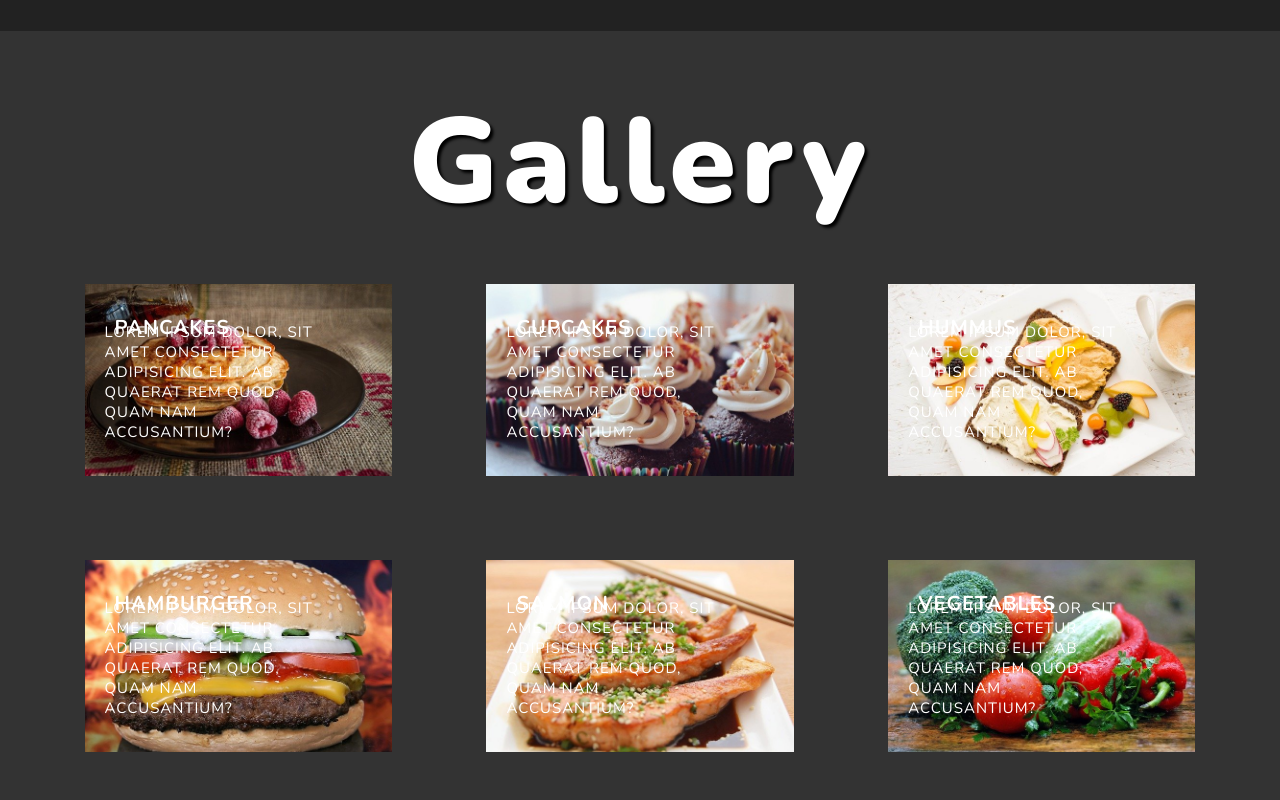
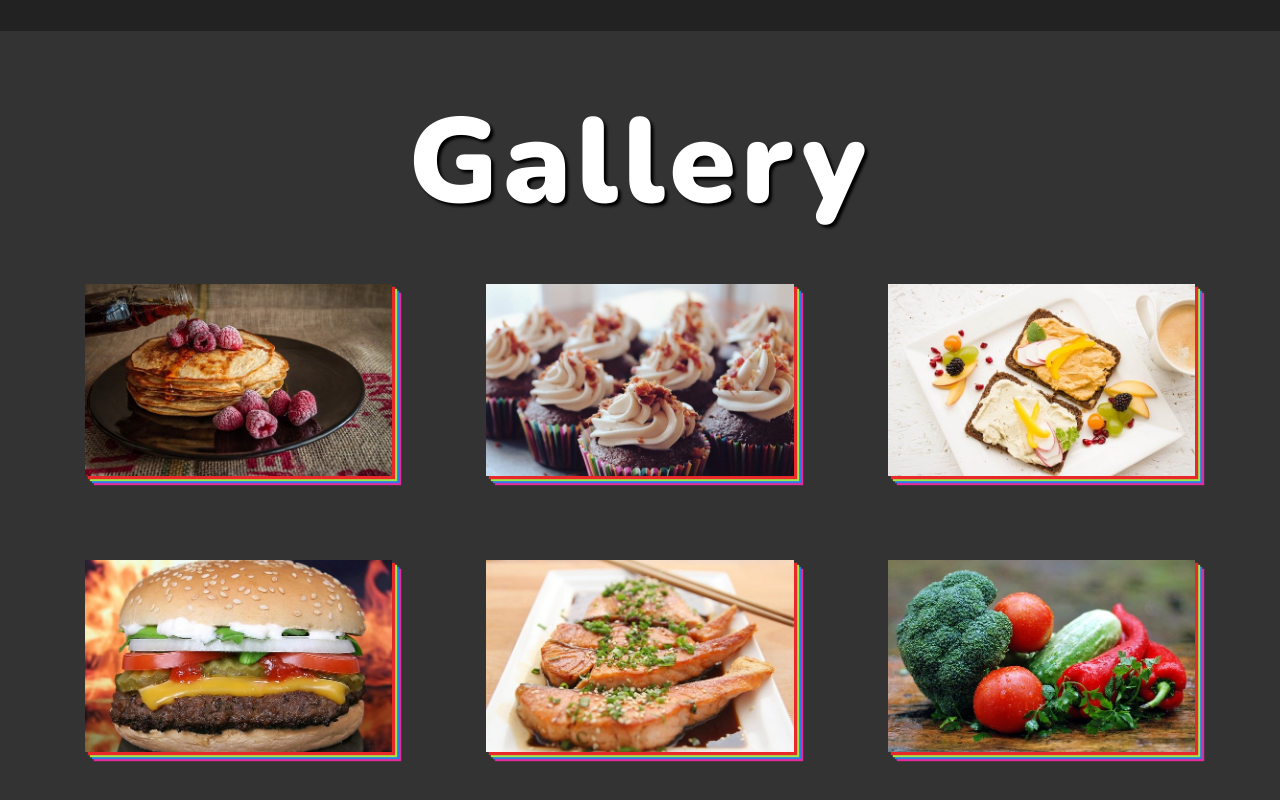
Before and after one commit to kamil3397/foods-page, a plain HTML site: page index.html in a window 1280 px wide. Shown: the part 1569-2369 px from the top of the page. Drawn offline with nearby package versions, Linux system fonts and the light colour scheme.

Commit message:
gallery with animation done

```diff
--- a/style.css
+++ b/style.css
@@ -165,10 +165,52 @@ html {
   margin: 4rem 1rem;
 }
 
+.gallery-link::before {
+  content: "";
+  position: absolute;
+  top: 2vw;
+  left: 80%;
+  width: 0.2rem;
+  height: 0;
+  background-color: #fff;
+  z-index: 10;
+  transition: height 0.5s;
+}
+
+.gallery-link::after {
+  content: "";
+  position: absolute;
+  top: 30%;
+  left: 2rem;
+  width: 0;
+  height: 0.2rem;
+  background-color: #fff;
+  transition: width 0.5s;
+}
+
+.gallery-link:hover::before {
+  height: 80%;
+}
+
+.gallery-link:hover::after {
+  width: 90%;
+}
+
 .food-img {
   width: 24vw;
   height: 15vw;
   object-fit: cover;
+  box-shadow: .3rem .3rem 0.1rem #e92929, .5rem .5rem .1rem #a2e946,
+    .7rem .7rem .1rem #297ce9, .9rem .9rem .1rem #e92999;
+    transition: all .5s;
+}
+
+.gallery-link:hover .food-img{
+  box-shadow: 1rem 1rem 0.1rem #e92929, 2rem 2rem .1rem #a2e946,
+    3rem 3rem .1rem #297ce9, 4rem 4rem .1rem #e92999;
+    filter: blur(.5rem);
+    opacity: .5;
+    transform: scale(1.1);
 }
 
 .food-name {
@@ -180,9 +222,18 @@ html {
   text-transform: uppercase;
   letter-spacing: 0.1rem;
   color: #fff;
+  width: 0;
+  overflow: hidden;
+  transition: width .3s;
 }
 
-.food-description{
+.gallery-link:hover .food-name{
+  width: 100%;
+  transition: width 1.5s .5s;
+}
+
+
+.food-description {
   position: absolute;
   bottom: 3vw;
   left: 2rem;
@@ -192,6 +243,15 @@ html {
   letter-spacing: 0.1rem;
   text-transform: uppercase;
   color: #fff;
+  opacity: 0;
+  visibility: hidden;
+  opacity: .3s;
+}
 
+.gallery-link:hover .food-description{
+  opacity: 1;
+  visibility: visible;
+  transition: opacity 1s 1s;
 }
+
 /* End of Section 3 */
```
